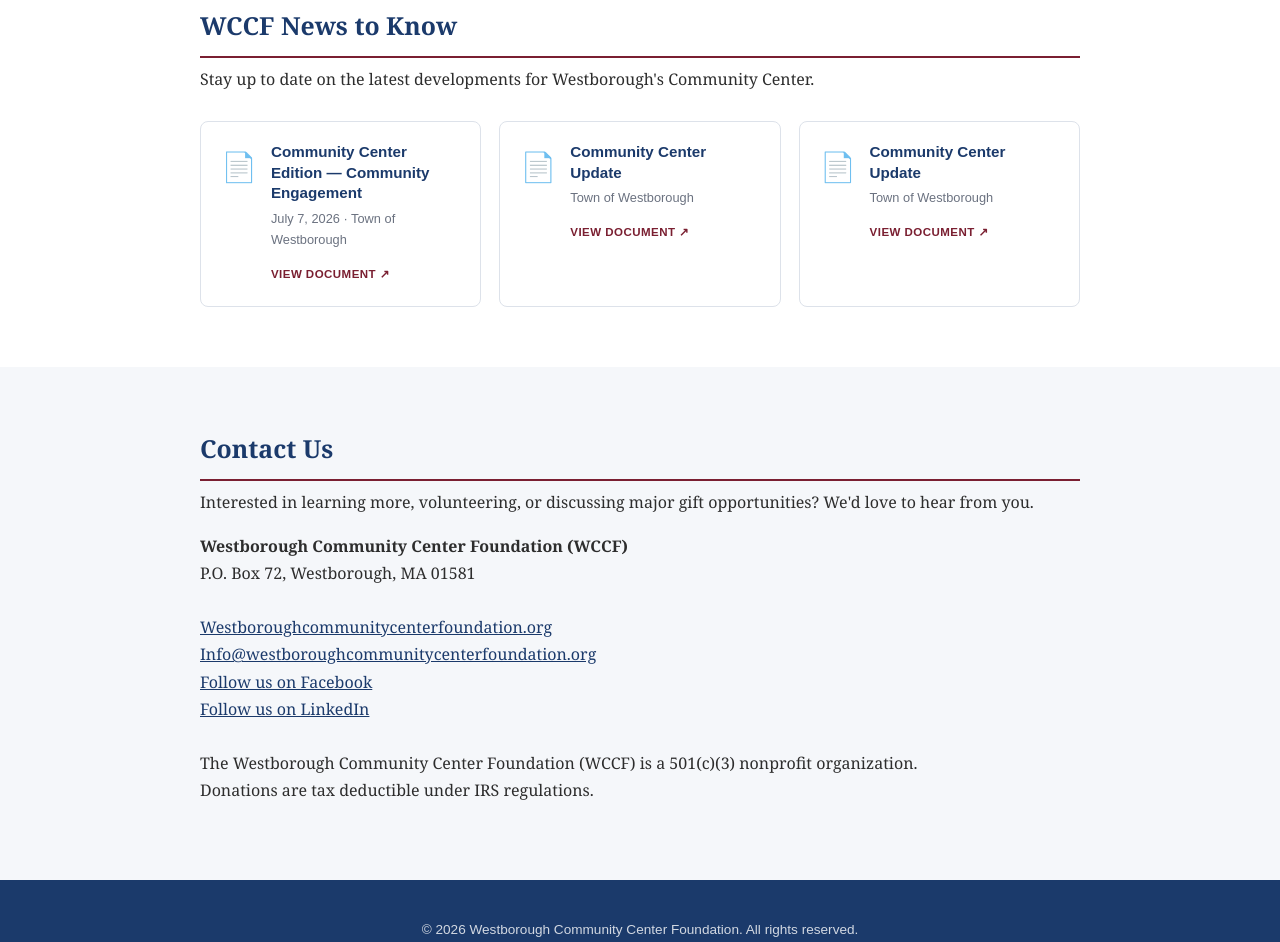
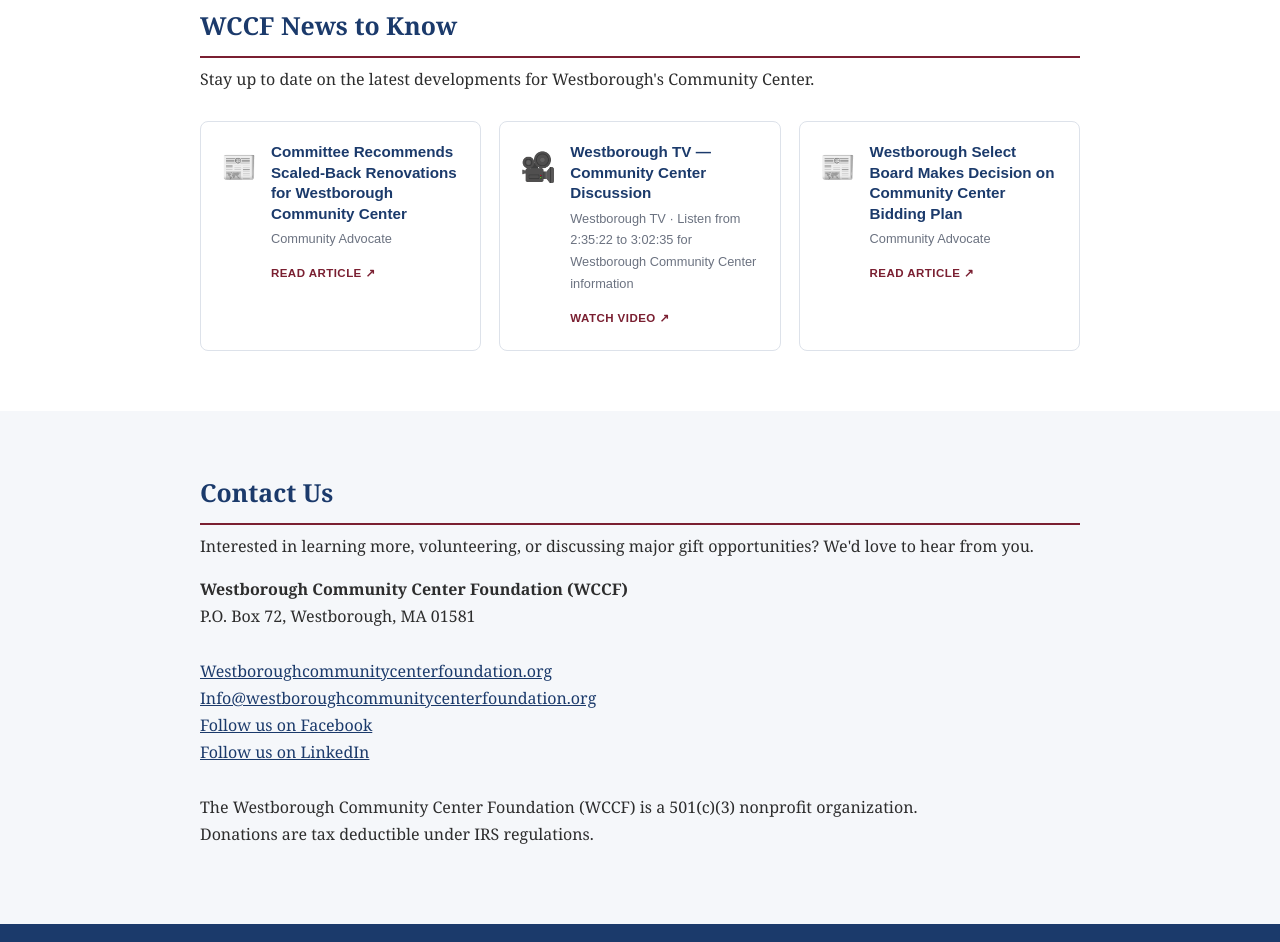
Before and after one commit to WCCFoundation/donation, a plain HTML site: page index.html in a window 1280 px wide. Shown: the part 5380-6322 px from the top of the page. Drawn offline with Linux system fonts and the light colour scheme.

Commit message:
Add files via upload

```diff
--- a/index.html
+++ b/index.html
@@ -517,28 +517,28 @@
     <h2>WCCF News to Know</h2>
     <p>Stay up to date on the latest developments for Westborough's Community Center.</p>
     <div class="news-grid">
-      <a class="doc-card" href="https://westboroughma.gov/DocumentCenter/View/6890/July-7-2026---Community-Center-Edition-Community-Engagement" target="_blank" rel="noopener">
-        <div class="doc-icon">📄</div>
+      <a class="doc-card" href="https://www.communityadvocate.com/government/committee-recommends-scaled-back-renovations-for-westborough-community-center/article_5b6db0d7-338b-477b-8b22-2c5b0adec7f0.html" target="_blank" rel="noopener">
+        <div class="doc-icon">📰</div>
         <div class="doc-body">
-          <h4>Community Center Edition — Community Engagement</h4>
-          <p>July 7, 2026 · Town of Westborough</p>
-          <span class="doc-tag">View Document ↗</span>
+          <h4>Committee Recommends Scaled-Back Renovations for Westborough Community Center</h4>
+          <p>Community Advocate</p>
+          <span class="doc-tag">Read Article ↗</span>
         </div>
       </a>
-      <a class="doc-card" href="https://westboroughma.gov/DocumentCenter/View/6864/Community-Center-Update" target="_blank" rel="noopener">
-        <div class="doc-icon">📄</div>
+      <a class="doc-card" href="http://71.248.188.158/internetchannel/show/15198?channel=2" target="_blank" rel="noopener">
+        <div class="doc-icon">🎥</div>
         <div class="doc-body">
-          <h4>Community Center Update</h4>
-          <p>Town of Westborough</p>
-          <span class="doc-tag">View Document ↗</span>
+          <h4>Westborough TV — Community Center Discussion</h4>
+          <p>Westborough TV · Listen from 2:35:22 to 3:02:35 for Westborough Community Center information</p>
+          <span class="doc-tag">Watch Video ↗</span>
         </div>
       </a>
-      <a class="doc-card" href="https://westboroughma.gov/DocumentCenter/View/6864/Community-Center-Update" target="_blank" rel="noopener">
-        <div class="doc-icon">📄</div>
+      <a class="doc-card" href="https://www.communityadvocate.com/government/westborough-select-board-makes-decision-on-community-center-bidding-plan/article_cb9fe912-7e3b-40a2-ac21-2165b4f1df8e.html" target="_blank" rel="noopener">
+        <div class="doc-icon">📰</div>
         <div class="doc-body">
-          <h4>Community Center Update</h4>
-          <p>Town of Westborough</p>
-          <span class="doc-tag">View Document ↗</span>
+          <h4>Westborough Select Board Makes Decision on Community Center Bidding Plan</h4>
+          <p>Community Advocate</p>
+          <span class="doc-tag">Read Article ↗</span>
         </div>
       </a>
     </div>
```
